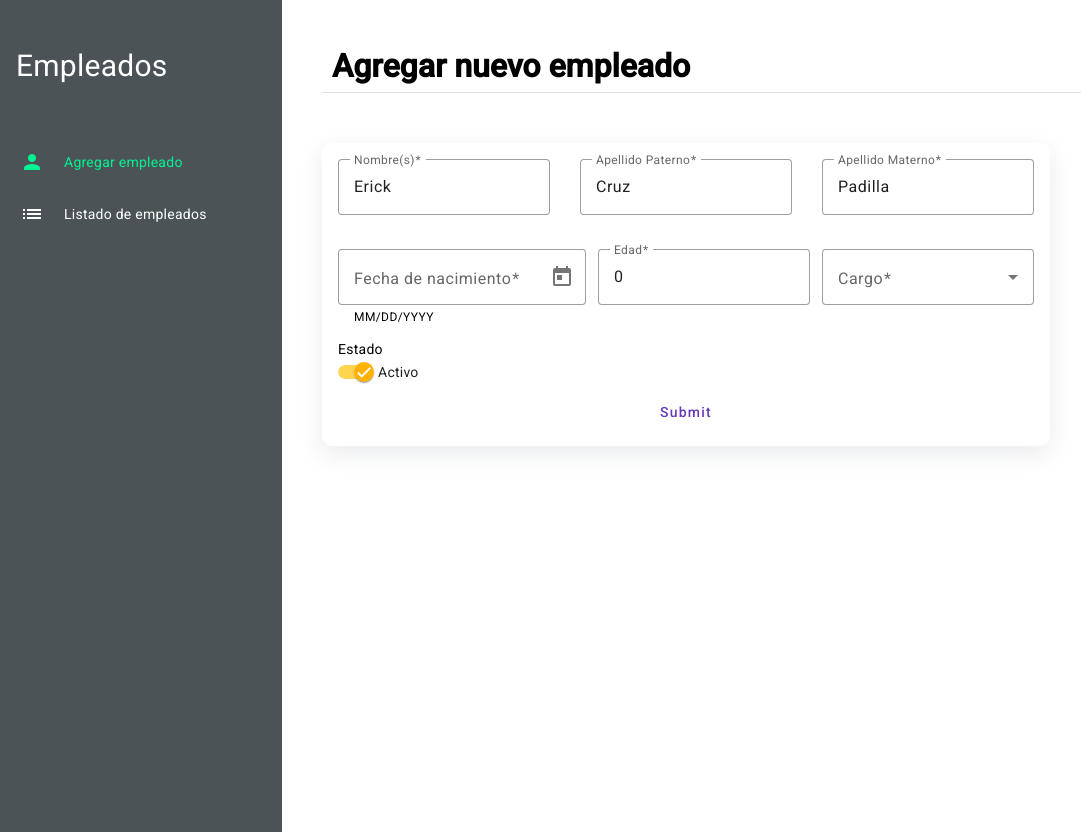
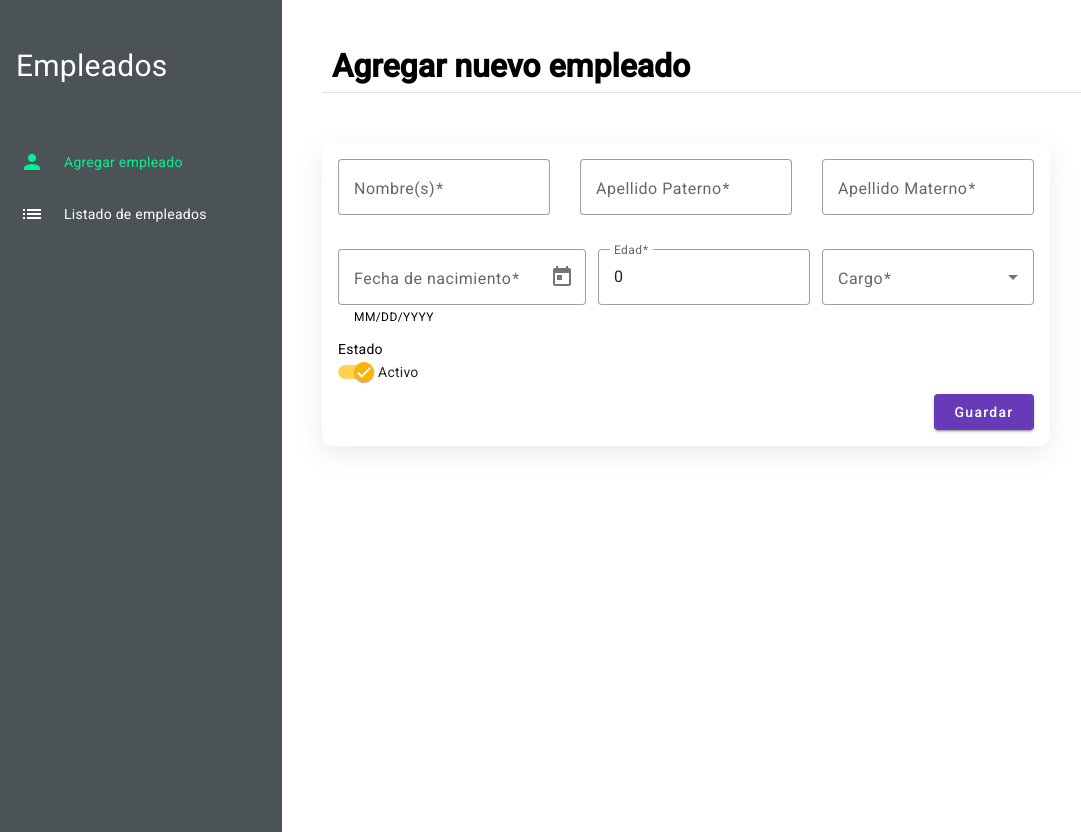
Before and after one commit to ErickDoev/prueba-users-app, an Angular app: page /add-employee in a window 1280 px wide. Shown: the whole page, without its empty margins (0-1081 px from the left). Built offline with nearby package versions, Linux system fonts and the light colour scheme.

Commit message:
[feat] se calcula la edad automaticamente

```diff
--- a/src/app/features/employees/components/employee-form/employee-form.component.html
+++ b/src/app/features/employees/components/employee-form/employee-form.component.html
@@ -27,7 +27,12 @@
       <div class="row">
         <mat-form-field class="example-form-field" appearance="outline">
           <mat-label>Fecha de nacimiento</mat-label>
-          <input matInput [matDatepicker]="datepicker" formControlName="birthDay">
+          <input
+            matInput
+            [max]="maxDate"
+            [matDatepicker]="datepicker"
+            (dateChange)="dateChange($event)"
+            formControlName="birthDay">
           <mat-hint>MM/DD/YYYY</mat-hint>
           <mat-datepicker-toggle matIconSuffix [for]="datepicker"></mat-datepicker-toggle>
           <mat-datepicker #datepicker>
@@ -74,7 +79,9 @@
           }
         </mat-slide-toggle>
       </div>
-      <button type="submit" mat-button color="primary">Submit</button>
+      <div class="button-container">
+        <button type="submit" mat-raised-button color="primary">Guardar</button>
+      </div>
     </form>
   </div>
 
--- a/src/app/features/employees/components/employee-form/employee-form.component.scss
+++ b/src/app/features/employees/components/employee-form/employee-form.component.scss
@@ -26,3 +26,12 @@ form{
     margin: 0 !important;
   }
 }
+
+.button-container{
+  display: flex;
+  justify-content: flex-end;
+
+  & button{
+    width: 100px;
+  }
+}
--- a/src/app/features/employees/components/employee-form/employee-form.component.ts
+++ b/src/app/features/employees/components/employee-form/employee-form.component.ts
@@ -12,7 +12,7 @@ import { MatInputModule } from '@angular/material/input';
 import { MatSelectModule } from '@angular/material/select';
 import { MatSlideToggleModule } from '@angular/material/slide-toggle';
 import { MatButtonModule } from '@angular/material/button';
-import { MatDatepickerModule } from '@angular/material/datepicker';
+import { MatDatepickerInputEvent, MatDatepickerModule } from '@angular/material/datepicker';
 import { Employee } from '../../../../interfaces/employee.interface';
 import { MatNativeDateModule } from '@angular/material/core';
 import { WhiteCardComponent } from '../../../../shared/white-card/white-card.component';
@@ -44,12 +44,13 @@ export class EmployeeFormComponent implements OnInit {
 
   employeeService = inject(EmployeesService);
   catalogs: Catalog[] = [];
+  maxDate: Date = new Date();
 
   constructor(){
     this.form = this.fb.group({
-      name: ['Erick', [Validators.required]],
-      lastName: ['Cruz', [Validators.required]],
-      secondlastName: ['Padilla', [Validators.required]],
+      name: ['', [Validators.required]],
+      lastName: ['', [Validators.required]],
+      secondlastName: ['', [Validators.required]],
       birthDay: ['', [Validators.required]],
       age: [0, [Validators.required, Validators.min(1)]],
       charge: ['', [Validators.required]],
@@ -91,6 +92,19 @@ export class EmployeeFormComponent implements OnInit {
     })
   }
 
+  dateChange(event: MatDatepickerInputEvent<Date>){
+    const currentDay = new Date();
+    const age = this.calculateAge(event.value!, currentDay);
+    console.log(age);
+    this.form.patchValue({ age });
+  }
+
+  calculateAge(birthday: Date, currentDate: Date): number {
+    const diff = currentDate.getTime() - birthday.getTime();
+    const age = Math.floor(diff / (1000 * 60 * 60 * 24 * 365.25));
+    return age;
+  }
+
   getFullName(): string{
     const name = this.form.get('name')?.value;
     const lastName = this.form.get('lastName')?.value;
@@ -105,21 +119,8 @@ export class EmployeeFormComponent implements OnInit {
       showConfirmButton: true,
       confirmButtonText: 'Aceptar',
     })
-    // .then(() => {
-    //   this.form.reset({
-    //     name: '',
-    //     lastName: '',
-    //     secondlastName: '',
-    //     birthDay: '',
-    //     age: 0,
-    //     charge: '',
-    //     isActive: ''
-    //   });
-    // });
+    .then(() => {
+      this.form.reset();
+    });
   }
-
-  // calculateAge(): number{
-
-  // }
-
 }
```
